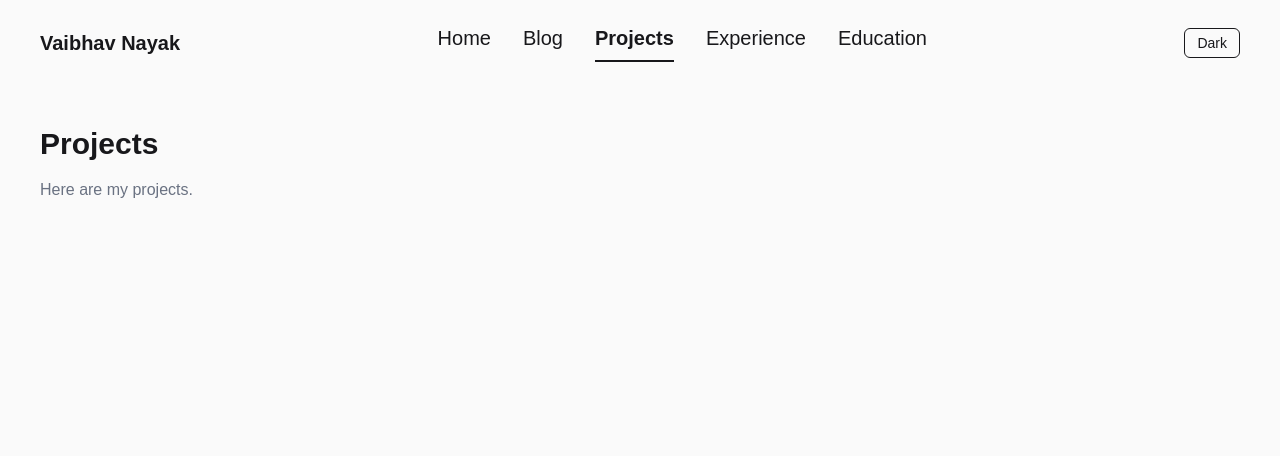
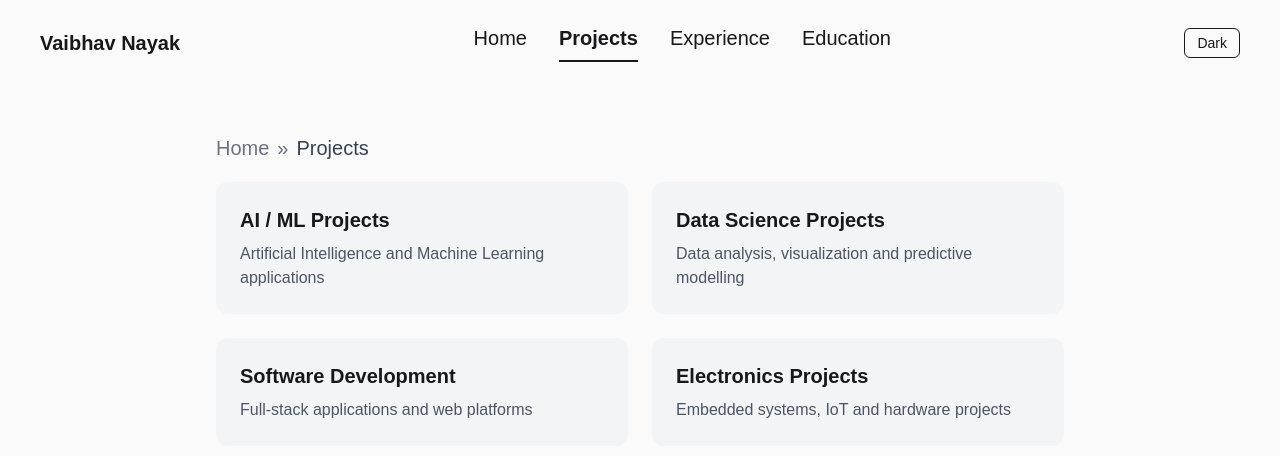
Before and after one commit to vaibhavnayak30-code/my-portfolio, a Next.js app: page /projects in a window 1280 px wide. Shown: the top 456 px of the page. Built offline with nearby package versions, Linux system fonts and the light colour scheme.

Commit message:
Added Projects Starting Point cards Update size of breadcrumbs to xl Commented blog for now from navbar

```diff
--- a/app/education/[slug]/page.tsx
+++ b/app/education/[slug]/page.tsx
@@ -60,7 +60,7 @@ if (!edu) {
   return (
     <main className="max-w-3xl mx-auto px-6 mt-12">
       {/* Breadcrumb */}
-     <div className="text-sm text-gray-500 mb-6 flex items-center flex-wrap">
+      <div className="text-xl text-gray-500 mb-6 flex items-center flex-wrap">
         <Link href="/" className="hover:underline">
           Home
         </Link>
--- a/app/experience/page.tsx
+++ b/app/experience/page.tsx
@@ -32,7 +32,7 @@ export default function Experience() {
     <main className="max-w-3xl mx-auto px-6 mt-12 min-h-screen pb-24">
 
       {/* Breadcrumb */}
-      <div className="text-sm text-gray-500 mb-5">
+      <div className="text-xl text-gray-500 mb-5">
         <Link href="/" className="hover:underline">
           Home
         </Link>
--- a/app/projects/page.tsx
+++ b/app/projects/page.tsx
@@ -1,10 +1,61 @@
+import Link from "next/link";
+
 export default function Projects() {
-    return (
-      <div className="min-h-screen p-10">
-        <h1 className="text-3xl font-bold">Projects</h1>
-        <p className="mt-4 text-gray-500">
-          Here are my projects.
-        </p>
+  const categories = [
+    {
+      title: "AI / ML Projects",
+      slug: "ai-ml",
+      desc: "Artificial Intelligence and Machine Learning applications",
+    },
+    {
+      title: "Data Science Projects",
+      slug: "data-science",
+      desc: "Data analysis, visualization and predictive modelling",
+    },
+    {
+      title: "Software Development",
+      slug: "software",
+      desc: "Full-stack applications and web platforms",
+    },
+    {
+      title: "Electronics Projects",
+      slug: "electronics",
+      desc: "Embedded systems, IoT and hardware projects",
+    },
+  ];
+
+  return (
+    <main className="max-w-4xl mx-auto px-6 mt-12">
+
+      {/* Breadcrumb */}
+      <div className="text-xl text-gray-500 mb-5">
+        <Link href="/" className="hover:underline">
+          Home
+        </Link>
+        <span className="mx-2">»</span>
+        <span className="text-gray-700 dark:text-gray-300">
+          Projects
+        </span>
       </div>
-    );
-  }
+
+      <div className="grid md:grid-cols-2 gap-6">
+
+        {categories.map((cat) => (
+          <Link key={cat.slug} href={`/projects/${cat.slug}`}>
+            <div className="bg-gray-100 dark:bg-zinc-800 p-6 rounded-xl hover:scale-[1.02] hover:shadow-lg transition cursor-pointer">
+
+              <h2 className="text-xl font-semibold">{cat.title}</h2>
+
+              <p className="text-gray-600 dark:text-gray-300 mt-2">
+                {cat.desc}
+              </p>
+
+            </div>
+          </Link>
+        ))}
+
+      </div>
+
+    </main>
+  );
+}
--- a/components/Navbar.tsx
+++ b/components/Navbar.tsx
@@ -9,7 +9,7 @@ export default function Navbar() {
 
   const navLinks = [
     { name: "Home", href: "/" },
-    { name: "Blog", href: "/blog" },
+    // { name: "Blog", href: "/blog" },
     { name: "Projects", href: "/projects" },
     { name: "Experience", href: "/experience" },
     { name: "Education", href: "/education" },
@@ -28,11 +28,10 @@ export default function Navbar() {
             <Link
               key={link.href}
               href={link.href}
- className={`pb-2 border-b-2 transition-all duration-200 ease-in-out ${
-  isActive
-    ? "border-foreground font-semibold"
-    : "border-transparent hover:border-gray-400"
-}`}
+              className={`pb-2 border-b-2 transition-all duration-200 ease-in-out ${isActive
+                ? "border-foreground font-semibold"
+                : "border-transparent hover:border-gray-400"
+                }`}
             >
               {link.name}
             </Link>
```
Lines whose indentation alone changed are shown as unchanged.
